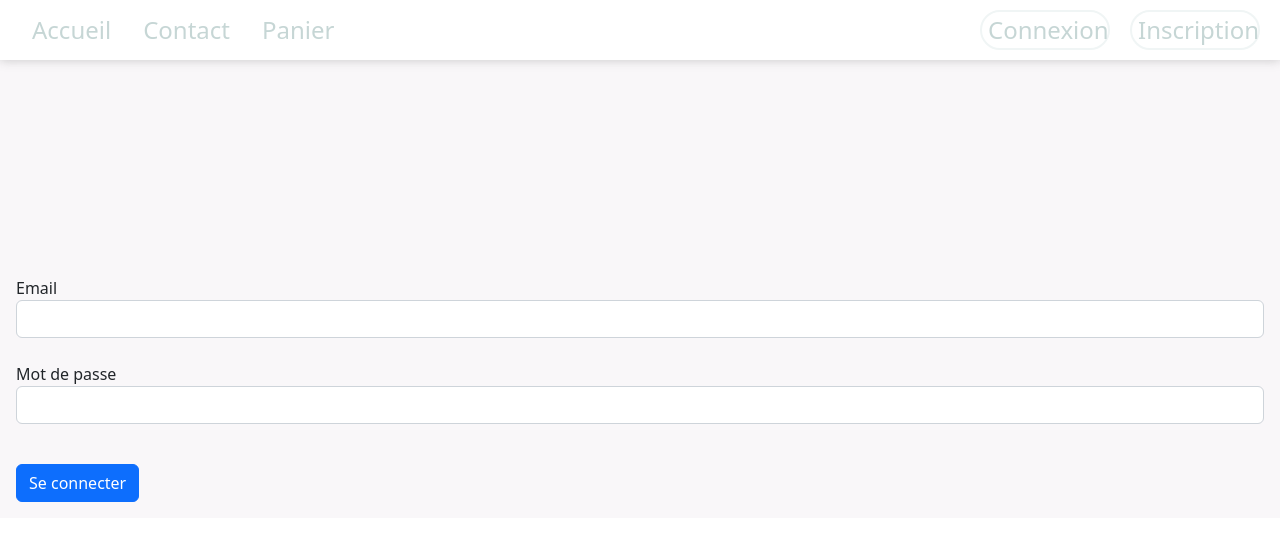
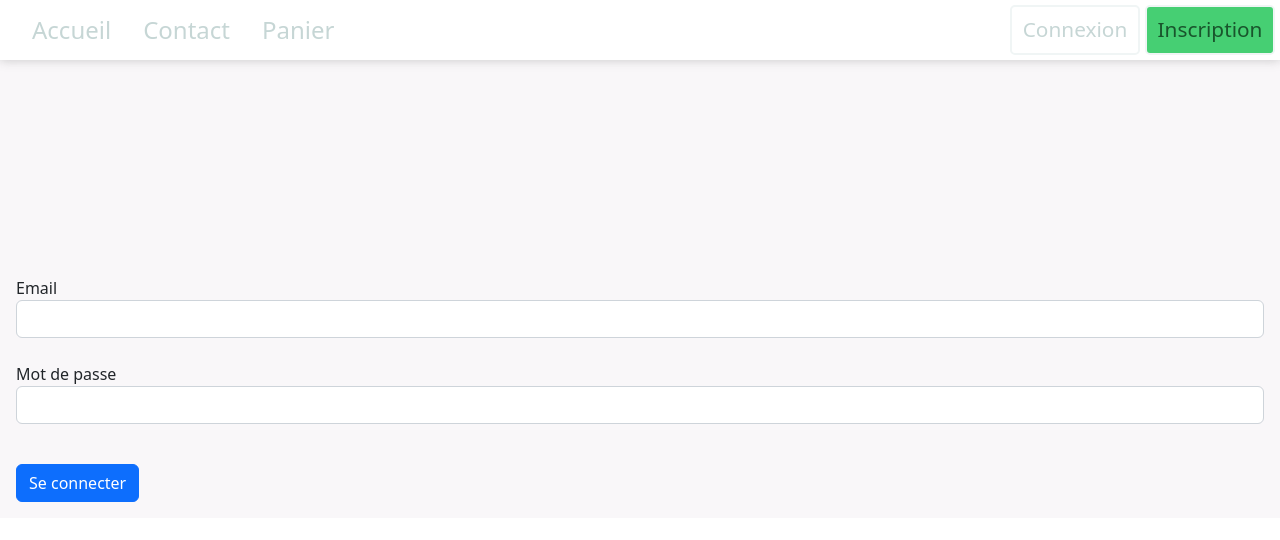
Before and after one commit to Mouloujac/Projet_site_vitrine, a React (Create React App) app in the folder projet_cda_front/: page /admin in a window 1280 px wide. Shown: the top 540 px of the page. Built offline with nearby package versions, Linux system fonts and the light colour scheme; no server answers.

Commit message:
navBar v2

```diff
--- a/projet_cda_front/src/components/Header.js
+++ b/projet_cda_front/src/components/Header.js
@@ -167,12 +167,12 @@ const Header = ({ user, logout }) => {
                 </li>
               </div>
               <div id="navLog">
-                <li className="log">
+                <li className="log" id="login">
                   <Link to="/login" className="nav-link">
                     Connexion
                   </Link>
                 </li>
-                <li className="log">
+                <li className="log" id="signIn">
                   <Link to="/inscription" className="nav-link">
                     Inscription
                   </Link>
--- a/projet_cda_front/src/components/styles/Header.css
+++ b/projet_cda_front/src/components/styles/Header.css
@@ -148,26 +148,39 @@
 
 .log {
   border: 2px solid #f0f5f5;
-  border-radius: 20px;
+  border-radius: 5px;
   color: #fff;
   transition: .3s;
   padding-left: 6px;
   padding-right: 6px;
-  margin-right: 20px;
+  margin-right: 5px;
   width: 130px;
+  height: 50px;
+  display: flex;
+  justify-content: center;
+  align-items: center;
+
+}
+.log>a{
+  font-size: 1.3rem !important;
+  text-align: center;
 }
 
-.log:hover {
-  box-shadow: inset -3px -3px  black;
-  transition: .3s;
+#signIn {
+  background-color: #46cf73;
 
 }
 
-#navLog > li:nth-child(1) > a:hover{
-  font-size:1.4rem;
+#signIn:hover {
+  background-color: #2e9c4f;
+
 }
-
-
+#signIn:hover > a {
+  color: #ffffff !important;
+}
+#signIn > a {
+  color: #19552c !important;
+}
 
 @media screen and (max-width: 750px) {
   #main-menu {
```
